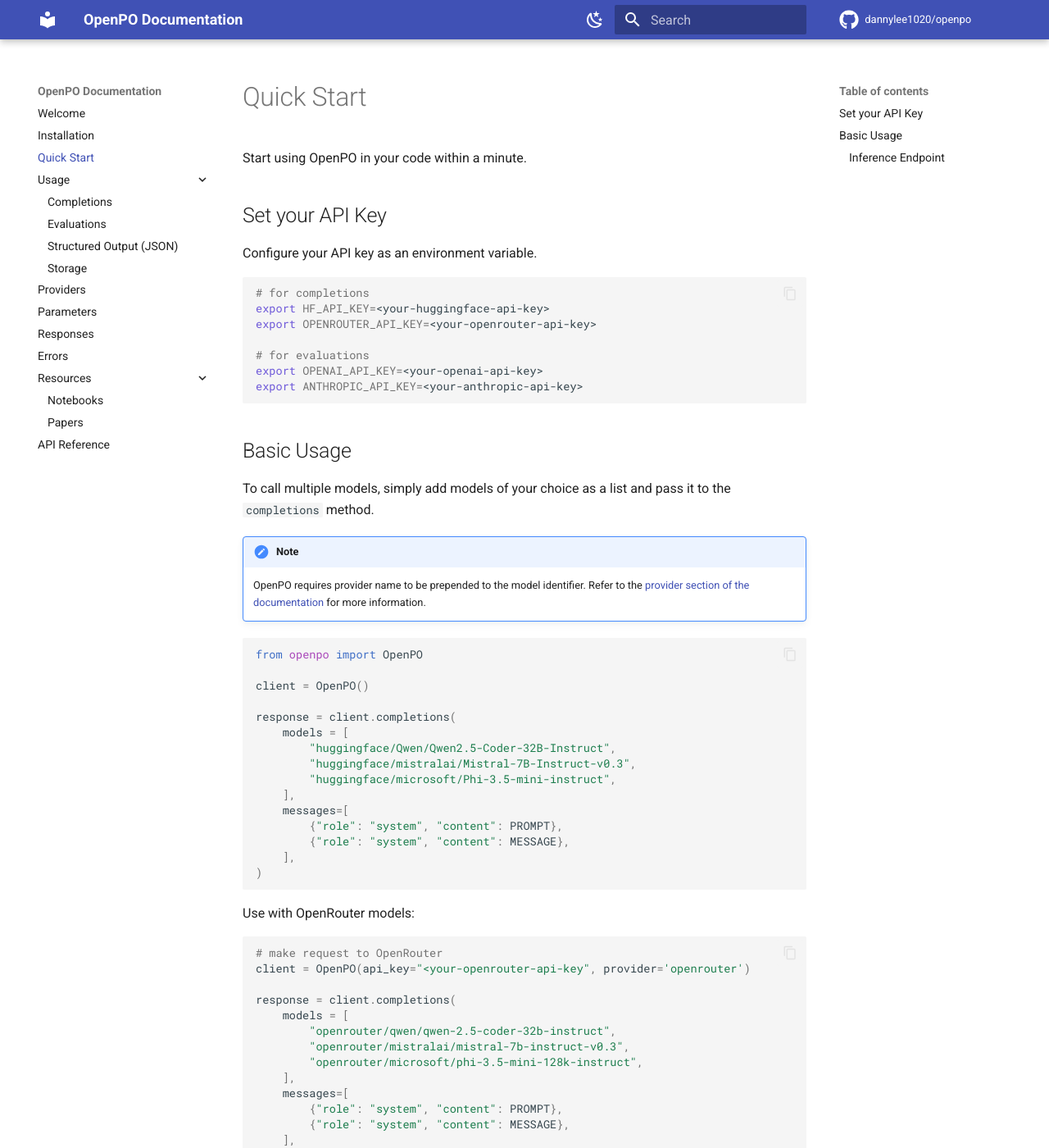
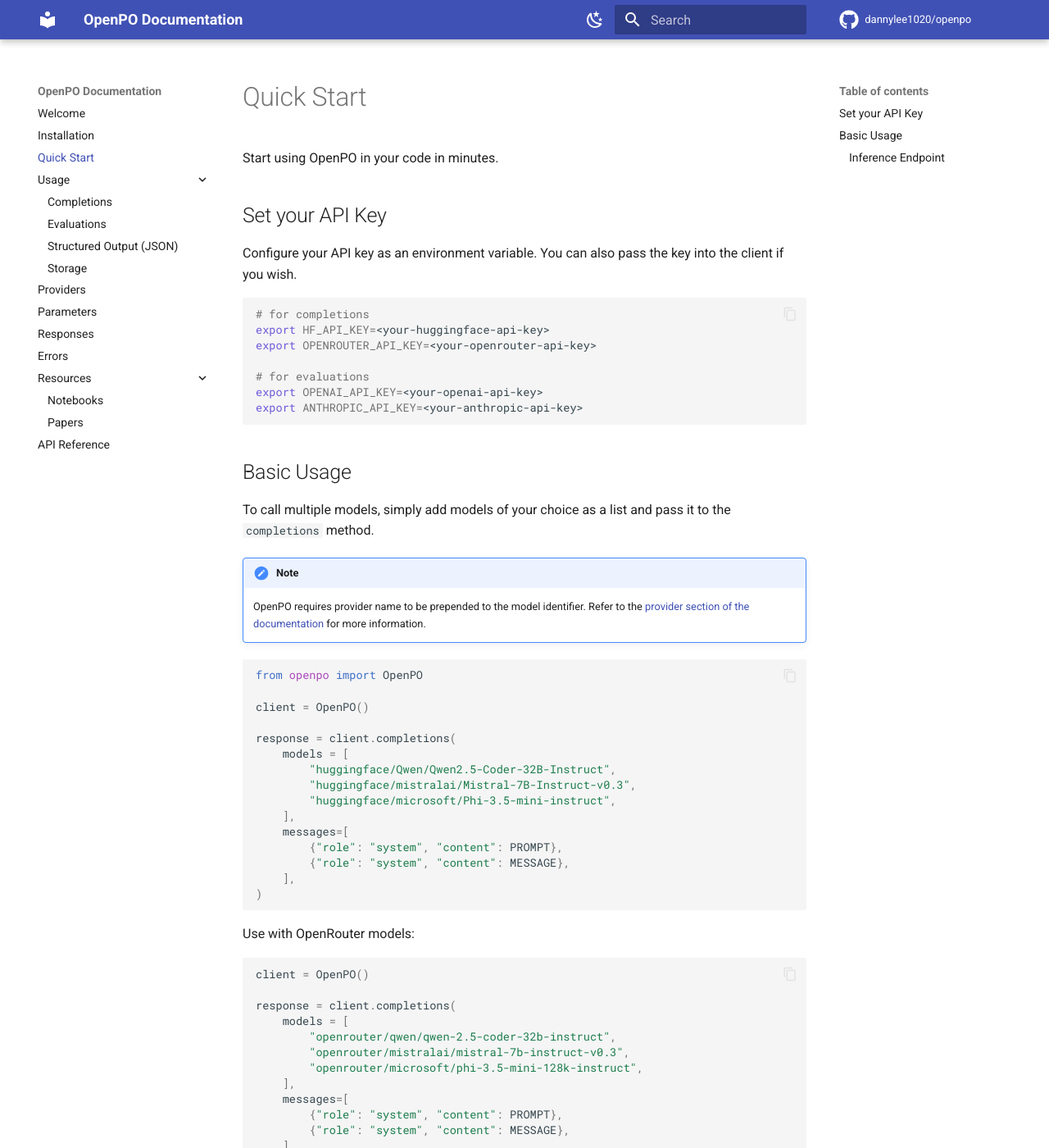
Before and after one commit to dannylee1020/openpo, an MkDocs documentation site: the page built from docs/quickstart.md, in a window 1280 px wide and 1400 px high. Shown: the whole window at 82% size. Built offline with MkDocs 1.6.1 and Material for MkDocs 9.7.7, drawn with Linux system fonts in a browser that asks for light colours; comment, search, counter and statistics services are not loaded.

Commit message:
update docs

````diff
--- a/docs/quickstart.md
+++ b/docs/quickstart.md
@@ -1,7 +1,7 @@
-Start using OpenPO in your code within a minute.
+Start using OpenPO in your code in minutes.
 
 ## Set your API Key
-Configure your API key as an environment variable.
+Configure your API key as an environment variable. You can also pass the key into the client if you wish.
 
 ```bash
 # for completions
@@ -40,8 +40,7 @@ response = client.completions(
 
 Use with OpenRouter models:
 ```python
-# make request to OpenRouter
-client = OpenPO(api_key="<your-openrouter-api-key", provider='openrouter')
+client = OpenPO()
 
 response = client.completions(
     models = [
````
